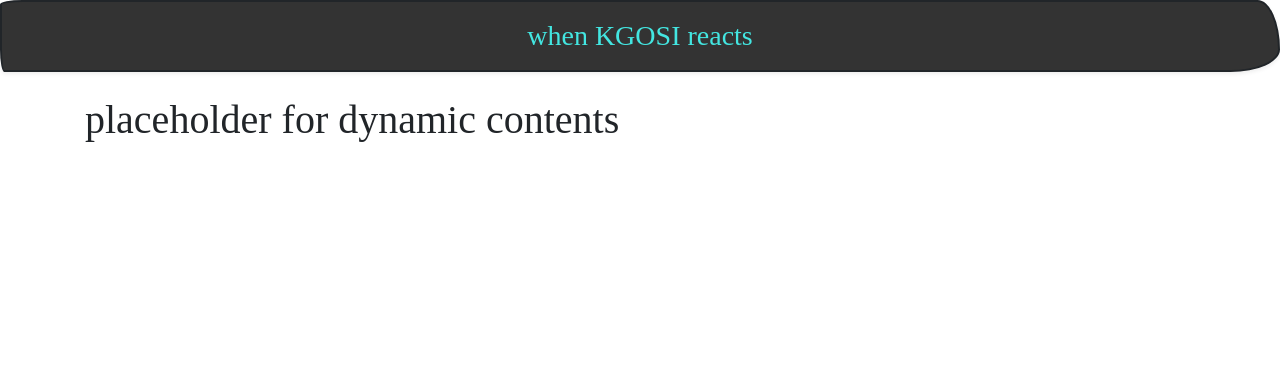
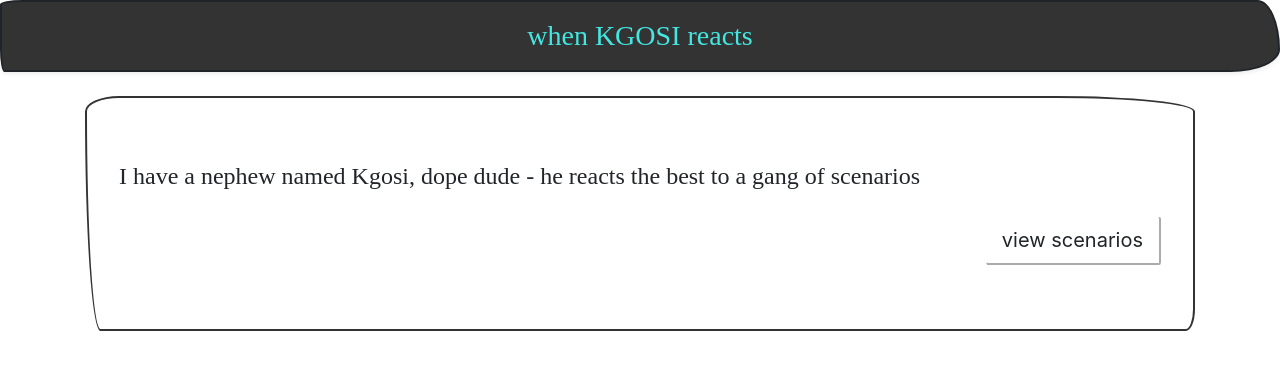
Before and after one commit to moemedimooms/the-KGOSI-improv-show, a React (Create React App) app: page / in a window 1280 px wide. Shown: the top 370 px of the page. Built offline with nearby package versions, Linux system fonts and the light colour scheme; a web font is replaced by a local one.

Commit message:
added DefaultContent component

```diff
--- a/src/components/container/DynamicContentWrapper/index.js
+++ b/src/components/container/DynamicContentWrapper/index.js
@@ -1,5 +1,7 @@
 import React, { Component } from "react";
 import scenarios from "./data";
+import DefaultContent from "../../presentational/DefaultContent";
+
 class DynamicContentWrapper extends Component {
   constructor(props) {
     super(props);
@@ -9,7 +11,7 @@ class DynamicContentWrapper extends Component {
   }
 
   render() {
-    let dynamicContent = <h1>placeholder for dynamic contents</h1>;
+    let dynamicContent = <DefaultContent />;
 
     return (
       <div className="container dynamic-content-wrapper mt-4">
--- /dev/null
+++ b/src/components/presentational/DefaultContent/index.js
@@ -0,0 +1,19 @@
+import React from "react";
+
+const DefaultContent = () => {
+  return (
+    <div className="jumbotron">
+      <p className="h4 font-weight-lighter">
+        I have a nephew named Kgosi, dope dude - he reacts the best to a gang of
+        scenarios
+      </p>
+      <div className="text-right">
+        <button type="button" class="btn-lg btn-light mt-3">
+          view scenarios
+        </button>
+      </div>
+    </div>
+  );
+};
+
+export default DefaultContent;
```
